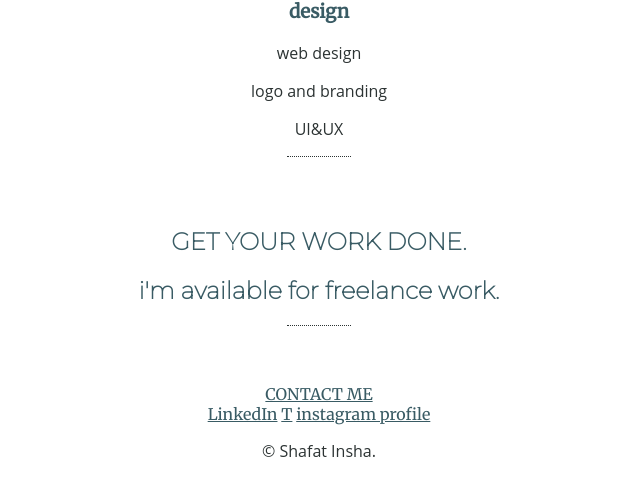
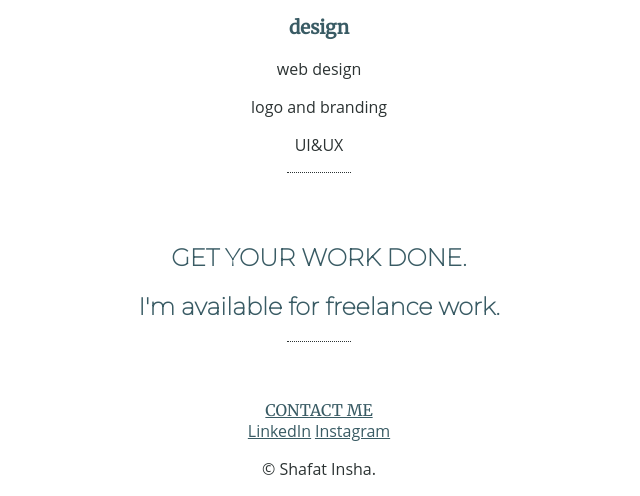
Before and after one commit to innshaaaaa/CV, a plain HTML site: page index.html in a window 1280 px wide. Shown: the part 1998-2494 px from the top of the page, without its empty margins (321-961 px from the left). Drawn offline with Linux system fonts and the light colour scheme.

Commit message:
made changes

```diff
--- a/CSS/style.css
+++ b/CSS/style.css
@@ -43,6 +43,8 @@ h3{
 
 .footer-link{
  color: #395B64 ;
+ font-family: 'Open Sans', sans-serif;
+
 }
 .contact-me{
  color: #395B64;
--- a/index.html
+++ b/index.html
@@ -1,4 +1,4 @@
-
+<!DOCTYPE html>
 <html lang="en">
 <head>
  <meta charset="UTF-8">
@@ -46,7 +46,7 @@
   <hr>
   <div class class="contact-me">
     <h2>GET YOUR WORK DONE.</h2>
-    <h2>i'm available for freelance work.</h2></div>
+    <h2>I'm available for freelance work.</h2></div>
     <hr>
     <a class="btn" href="mailto:shafatinsha9262@gmail.com">CONTACT ME</a>
   </div>
@@ -54,9 +54,8 @@
 
 
 <div class="bottom-container">
-  <a class="footer-link" href="linkedin.com/in/shafat-insha-860918207">LinkedIn</a>
-  <a class="footer-link" href="https://twitter.com/">T</a>
-  <a class="footer-link" href="https://instagram.com/innshaaaaa?igshid=YmMyMTA2M2Y=">instagram profile</a>
+  <a class="footer-link" href="https://www.linkedin.com/in/shafat-insha-860918207/">LinkedIn</a>
+  <a class="footer-link" href="https://instagram.com/innshaaaaa?igshid=YmMyMTA2M2Y=">Instagram</a>
   <p>© Shafat Insha.</p>
 </div>
 
```
